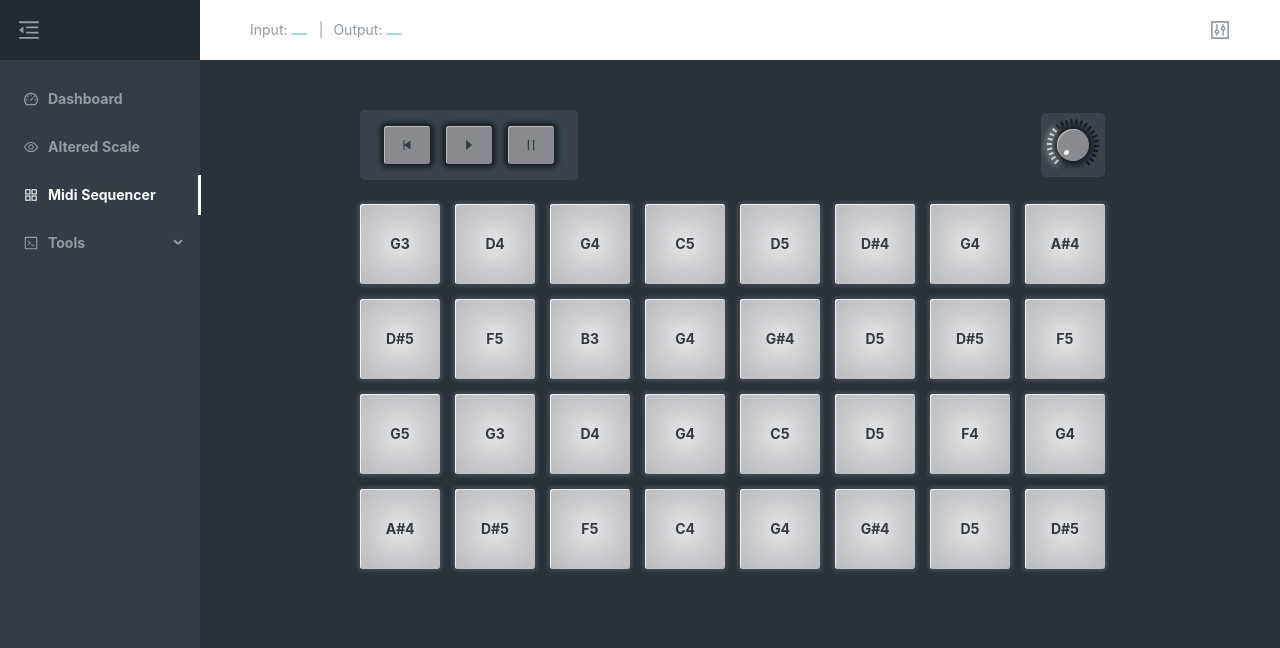
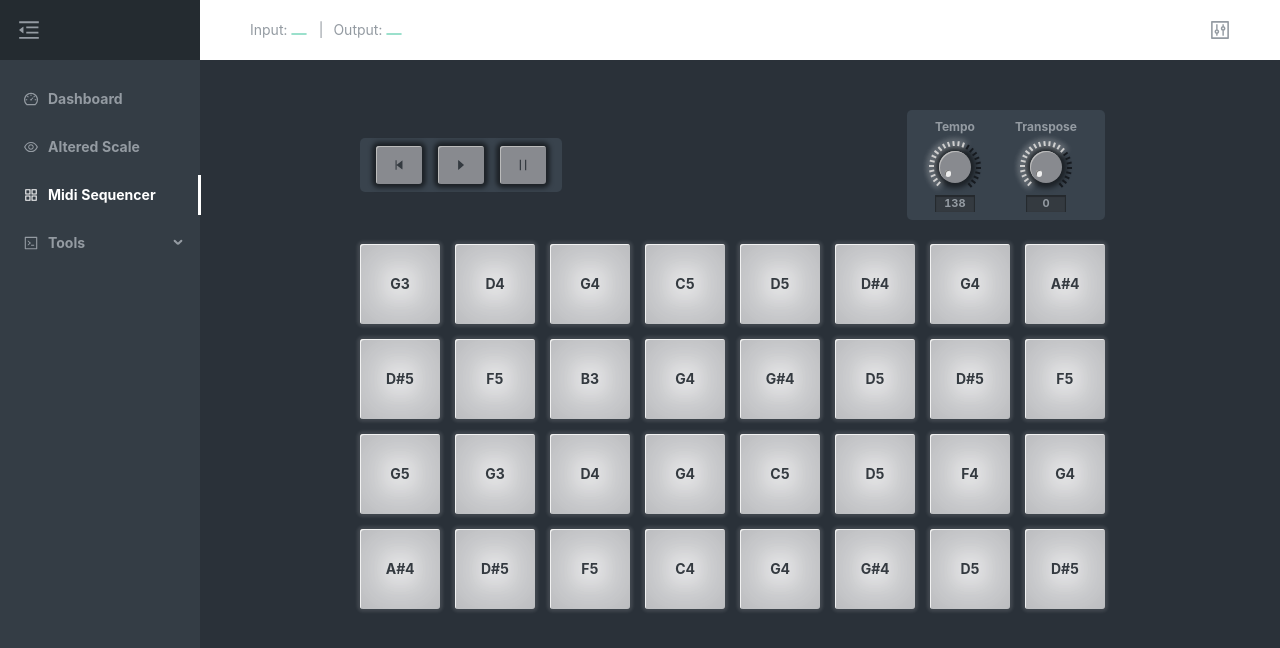
Before and after one commit to tedkx/midi-playground, a React app: page /midi-sequencer in a window 1280 px wide. Shown: the top 648 px of the page. Built offline with nearby package versions, Linux system fonts and the light colour scheme.

Commit message:
Rotary knobs WIP

```diff
--- a/src/components/KeyboardComponents/RotaryKnob.js
+++ b/src/components/KeyboardComponents/RotaryKnob.js
@@ -1,17 +1,60 @@
 import React from 'react';
 
-const Button = ({ className, max, min, onSetValue, style, value }) => {
+const knobMax = 32;
+const defaultStep = 1;
+
+const convertToKnobValue = (value, min, max) =>
+  Math.max(0, Math.min(knobMax, ((value - min) * knobMax) / (max - min)));
+const convertFromKnobValue = (value, min, max) =>
+  ((max - min) * Math.max(0, Math.min(knobMax, value))) / knobMax + min;
+
+const RotaryKnob = ({
+  className,
+  displayValue,
+  max,
+  min,
+  onSetValue,
+  step = defaultStep,
+  style,
+  title,
+  value,
+}) => {
+  const adjustedValue = React.useMemo(
+    () => Math.max(0, Math.min(knobMax, convertToKnobValue(value, min, max))),
+    [value, min, max]
+  );
+
+  const onWheel = React.useCallback(
+    e => onSetValue(value + step * (e.deltaY < 0 ? 1 : -1)),
+    [value, step, min, max]
+  );
+
   return (
-    <div className={`rotary-knob ${className}`} style={style}>
-      <div className="knob-overlay"></div>
-      <div className="knob-inner"></div>
-      <div className="ticks">
-        {Array.from(Array(24)).map((_, idx) => (
-          <div key={idx} className={`tick ${idx >= 16 && 'active'}`}></div>
-        ))}
+    <div
+      className={`rotary-knob ${displayValue && 'with-value'} ${
+        title && 'with-title'
+      } ${className}`}
+      style={style}
+    >
+      {title && <div className="title">{title}</div>}
+      <div className="knob-overlay" onWheel={onWheel}></div>
+      <div className="knob-inner">
+        <div className="ticks">
+          {Array.from(Array(24)).map((_, idx) => (
+            <div
+              key={idx}
+              className={`tick ${idx < adjustedValue && 'active'}`}
+            ></div>
+          ))}
+        </div>
       </div>
+      {displayValue && (
+        <div className="value-wrap">
+          <div className="value-display">{value}</div>
+        </div>
+      )}
     </div>
   );
 };
 
-export default Button;
+export default RotaryKnob;
--- a/src/components/KeyboardComponents/styles.less
+++ b/src/components/KeyboardComponents/styles.less
@@ -103,19 +103,42 @@
 }
 
 .rotary-knob {
-  // border: solid 3px #222;
-  box-shadow: 0 0 5px 5px rgba(0, 0, 0, 0.5);
-  border-radius: 50%;
-  height: 32px;
+  align-items: center;
+  display: flex;
+  flex-direction: column;
+  margin: 12px;
   position: relative;
-  width: 32px;
+
+  &.with-title {
+    margin-top: 0;
+  }
+  &.with-value {
+    margin-bottom: 0;
+  }
+
+  .title {
+    font-size: 12px;
+    font-weight: bold;
+    margin-bottom: 14px;
+  }
+
+  .knob-overlay {
+    bottom: -16px;
+    left: -16px;
+    position: absolute;
+    right: -16px;
+    top: -16px;
+    z-index: 5;
+  }
 
   .knob-inner {
     border-radius: 50%;
-    box-shadow: inset 1px 1px #bbb;
-    width: 100%;
-    height: 100%;
+    box-shadow: 0 0 5px 5px rgba(0, 0, 0, 0.5), inset 1px 1px #bbb;
+    height: 32px;
+    width: 32px;
     background: #888a8f;
+    position: relative;
+    z-index: 0;
 
     &::after {
       box-shadow: inset 1px 1px #777;
@@ -131,6 +154,8 @@
   }
 
   .ticks {
+    z-index: 0;
+
     .tick {
       position: absolute;
       width: 100%;
@@ -156,13 +181,27 @@
       }
     }
 
-    @iterations: 24;
-    .tick-loop (@i) when (@i > 0) {
+    @iterations: 0;
+    .tick-loop (@i) when (@i < 25) {
       .tick:nth-child(@{i}) {
-        transform: rotate(150 - @i * 12deg);
+        transform: rotate(@i * 12 - 150deg);
       }
-      .tick-loop(@i - 1);
+      .tick-loop(@i + 1);
     }
     .tick-loop (@iterations);
   }
+
+  .value-wrap {
+    display: flex;
+    margin: 12px 0 0;
+
+    .value-display {
+      background-color: @dark-color;
+      box-shadow: inset 0 1px 1px 1px rgba(0, 0, 0, 0.3);
+      font-size: 11px;
+      font-weight: bold;
+      text-align: center;
+      width: 40px;
+    }
+  }
 }
--- /dev/null
+++ b/src/routes/MidiSequencer/ParameterKnob.js
@@ -0,0 +1,17 @@
+import React from 'react';
+import { RotaryKnob } from 'components/KeyboardComponents';
+
+const ParameterKnob = ({ name, onSetParameter, ...props }) => {
+  const handleValueChange = React.useCallback(
+    value => onSetParameter(name, value),
+    [name, onSetParameter]
+  );
+
+  return (
+    <div className="parameter-knob">
+      <RotaryKnob displayValue onSetValue={handleValueChange} {...props} />
+    </div>
+  );
+};
+
+export default ParameterKnob;
--- a/src/routes/MidiSequencer/constants.js
+++ b/src/routes/MidiSequencer/constants.js
@@ -29,12 +29,16 @@ const defaultPattern = formatPattern(tunez.theGrid);
 
 const parameterData = {
   bpm: {
+    defaultValue: 90,
     min: 40,
     max: 280,
+    title: 'Tempo',
   },
   transpose: {
+    defaultValue: 0,
     min: -24,
     max: 24,
+    title: 'Transpose',
   },
 };
 
--- a/src/routes/MidiSequencer/index.js
+++ b/src/routes/MidiSequencer/index.js
@@ -1,7 +1,8 @@
 import React from 'react';
 import { Card } from 'antd';
-import { Button, Pad, RotaryKnob } from 'components/KeyboardComponents';
-import { defaultPattern } from './constants';
+import { Button, Pad } from 'components/KeyboardComponents';
+import ParameterKnob from './ParameterKnob';
+import { defaultPattern, parameterData } from './constants';
 import { usePadEvents, useParameters, useNotesPlaying } from './utils';
 import { noteToString } from 'lib/utils';
 import {
@@ -9,6 +10,11 @@ import {
   PauseOutlined,
   StepBackwardOutlined,
 } from '@ant-design/icons';
+
+const parametersArr = Object.keys(parameterData).map(key => ({
+  ...parameterData[key],
+  name: key,
+}));
 
 const Sequencer = () => {
   const [padData, setPadData] = React.useState(
@@ -18,7 +24,7 @@ const Sequencer = () => {
     }))
   );
 
-  const { parameters, setParameter } = useParameters(defaultPattern);
+  const { parameters, onSetParameter } = useParameters(defaultPattern);
 
   const { activeNoteIdx, onSeekToStart, onPlay, onStop } = useNotesPlaying(
     defaultPattern,
@@ -42,7 +48,14 @@ const Sequencer = () => {
           </Button>
         </Card>
         <Card bordered={false}>
-          <RotaryKnob value={64} />
+          {parametersArr.map(p => (
+            <ParameterKnob
+              {...p}
+              key={p.name}
+              onSetParameter={onSetParameter}
+              value={parameters[p.name]}
+            />
+          ))}
         </Card>
       </div>
       <div className="pads-container">
--- a/src/routes/MidiSequencer/styles.less
+++ b/src/routes/MidiSequencer/styles.less
@@ -14,12 +14,16 @@
 
       .ant-card-body {
         display: flex;
-        padding: 16px;
+        padding: 8px;
 
         .keyboard-button {
           margin: 0 8px;
         }
       }
+    }
+
+    .parameter-knob {
+      margin: 0 8px;
     }
   }
 
--- a/src/routes/MidiSequencer/utils.js
+++ b/src/routes/MidiSequencer/utils.js
@@ -1,6 +1,7 @@
 import React from 'react';
 import MidiContext from 'components/Midi/Context';
 import { MidiMessages } from 'lib/enums';
+import { parameterData } from './constants';
 
 const velocity = 50;
 const numOfChannels = 4;
@@ -123,8 +124,30 @@ const useNotesPlaying = (
   };
 };
 
-const useParameters = ({ bpm, noteDuration, noteValue }) => {
-  return {};
+const useParameters = pattern => {
+  const [parameters, setParameters] = React.useState(
+    Object.keys(parameterData).reduce((obj, key) => {
+      obj[key] =
+        typeof pattern[key] === 'number'
+          ? pattern[key]
+          : parameterData[key].defaultValue;
+      return obj;
+    }, {})
+  );
+
+  const onSetParameter = React.useCallback(
+    (name, value) =>
+      setParameters(curr => ({
+        ...curr,
+        [name]: value,
+      })),
+    []
+  );
+
+  return {
+    onSetParameter,
+    parameters,
+  };
 };
 
 export { useNotesPlaying, useParameters, usePadEvents };
```
